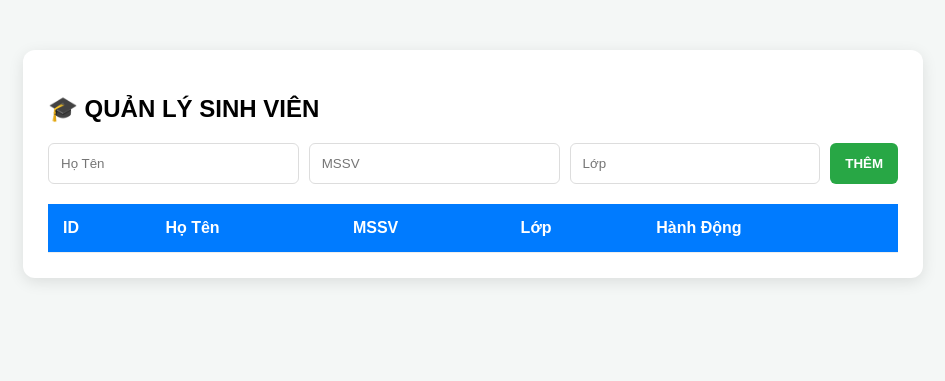
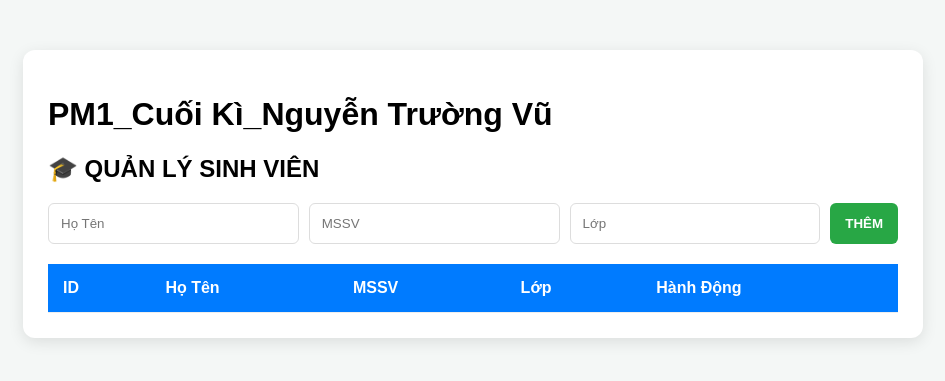
Before and after one commit to 913nguyentruongvu2018-cmd/web-git-ftp, a PHP site: page /frontend/index.php in a window 1280 px wide. Shown: the top 381 px of the page, without its empty margins (167-1112 px from the left). Run offline with PHP 8.4, Linux system fonts and the light colour scheme; data that the repository does not hold is empty.

Commit message:
Them the h1

```diff
--- a/frontend/index.php
+++ b/frontend/index.php
@@ -19,6 +19,7 @@
 </head>
 <body>
     <div class="container">
+        <h1>PM1_Cuối Kì_Nguyễn Trường Vũ</h1>
         <h2>🎓 QUẢN LÝ SINH VIÊN</h2>
         <div class="form">
             <input type="text" id="name" placeholder="Họ Tên">
```
